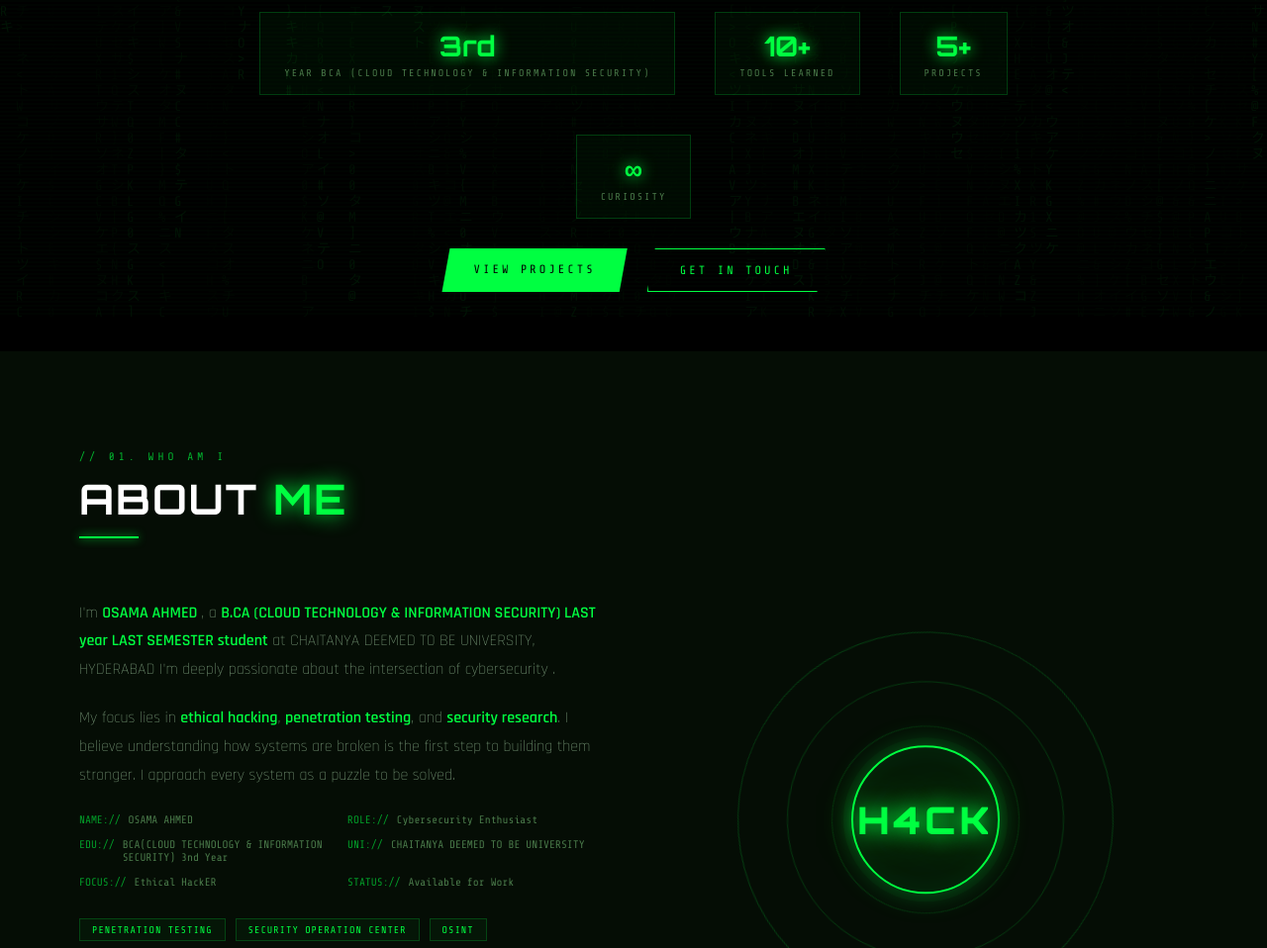
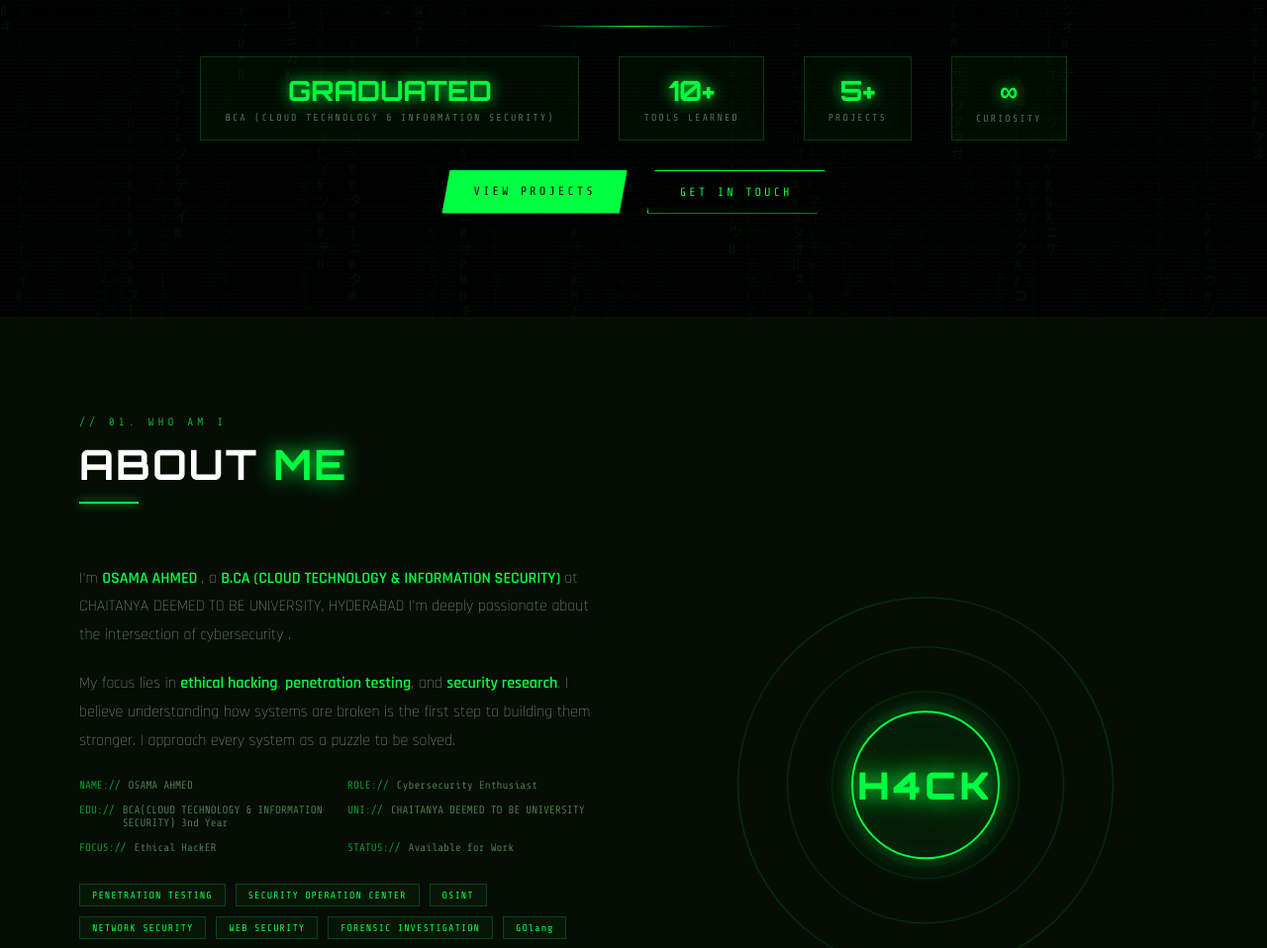
Before and after one commit to Osama13cyber/biladi-portfolio, a plain HTML site: page index.html in a window 1280 px wide. Shown: the part 480-1438 px from the top of the page at 99% size. Drawn offline with nearby package versions, Linux system fonts and the light colour scheme.

Commit message:
Update index.html

```diff
--- a/index.html
+++ b/index.html
@@ -1669,6 +1669,7 @@
     <li><a href="#about">ABOUT</a></li>
     <li><a href="#skills">SKILLS</a></li>
     <li><a href="#knowledge">KNOWLEDGE</a></li>
+    <li><a href="Certificate">CERTIFICATE</a><li>
     <li><a href="#projects">PROJECTS</a></li>
     <li><a href="#terminal-section">TERMINAL</a></li>
     <li><a href="#discord-classes">CLASSES</a></li>
@@ -1691,7 +1692,7 @@
     <div id="typed-text"></div>
     <div class="hero-divider"></div>
     <div class="hero-stats">
-      <div class="hero-stat"><div class="stat-num">3rd</div><div class="stat-label">YEAR BCA (CLOUD TECHNOLOGY & INFORMATION SECURITY)</div></div>
+      <div class="hero-stat"><div class="stat-num">GRADUATED</div><div class="stat-label"> BCA (CLOUD TECHNOLOGY & INFORMATION SECURITY)</div></div>
       <div class="hero-stat"><div class="stat-num">10+</div><div class="stat-label">TOOLS LEARNED</div></div>
       <div class="hero-stat"><div class="stat-num">5+</div><div class="stat-label">PROJECTS</div></div>
       <div class="hero-stat"><div class="stat-num">∞</div><div class="stat-label">CURIOSITY</div></div>
@@ -1712,7 +1713,7 @@
     </div>
     <div class="about-grid">
       <div class="about-text reveal-left">
-        <p>I'm <span>OSAMA AHMED </span>, a <span>B.CA (CLOUD TECHNOLOGY & INFORMATION SECURITY) LAST year LAST SEMESTER student</span> at CHAITANYA DEEMED TO BE UNIVERSITY,  HYDERABAD I'm deeply passionate about the intersection of cybersecurity .</p>
+        <p>I'm <span>OSAMA AHMED </span>, a <span>B.CA (CLOUD TECHNOLOGY & INFORMATION SECURITY)  </span> at CHAITANYA DEEMED TO BE UNIVERSITY,  HYDERABAD I'm deeply passionate about the intersection of cybersecurity .</p>
         <p>My focus lies in <span>ethical hacking</span>, <span>penetration testing</span>, and <span>security research</span>. I believe understanding how systems are broken is the first step to building them stronger. I approach every system as a puzzle to be solved.</p>
         <div class="info-grid">
           <div class="info-item"><span class="key">NAME://</span> OSAMA AHMED</div>
```
